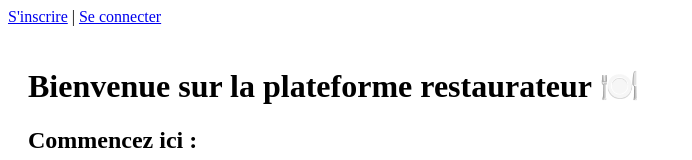
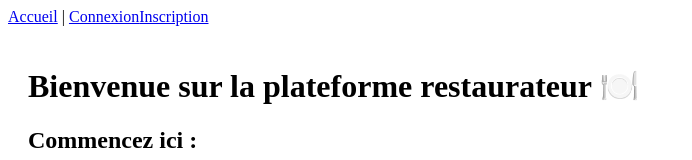
Before and after one commit to lmasumbuku/frontend, a React (Create React App) app: page / in a window 1280 px wide. Shown: the top 160 px of the page, without its empty margins (0-692 px from the left). Built offline with nearby package versions, Linux system fonts and the light colour scheme.

Commit message:
Update Navbar.js

```diff
--- a/src/components/Navbar.js
+++ b/src/components/Navbar.js
@@ -12,17 +12,15 @@ const Navbar = ({ isAuthenticated, setIsAuthenticated }) => {
 
   return (
     <nav>
-      {isAuthenticated ? (
+      <Link to="/">Accueil</Link>{" | "}
+      {!isAuthenticated && <Link to="/login">Connexion</Link>}
+      {!isAuthenticated && <Link to="/register">Inscription</Link>}
+      {isAuthenticated && (
         <>
-          <Link to="/menu">🧾 Menu</Link> |{" "}
-          <Link to="/add">➕ Ajouter un plat</Link> |{" "}
-          <Link to="/orders">📦 Commandes</Link> |{" "}
-          <button onClick={handleLogout}>🚪 Déconnexion</button>
-        </>
-      ) : (
-        <>
-          <Link to="/register">S'inscrire</Link> |{" "}
-          <Link to="/login">Se connecter</Link>
+          <Link to="/menu">Menu</Link>{" | "}
+          <Link to="/add">Ajouter un plat</Link>{" | "}
+          <Link to="/orders">Commandes</Link>{" | "}
+          <button onClick={handleLogout}>Déconnexion</button>
         </>
       )}
     </nav>
```
